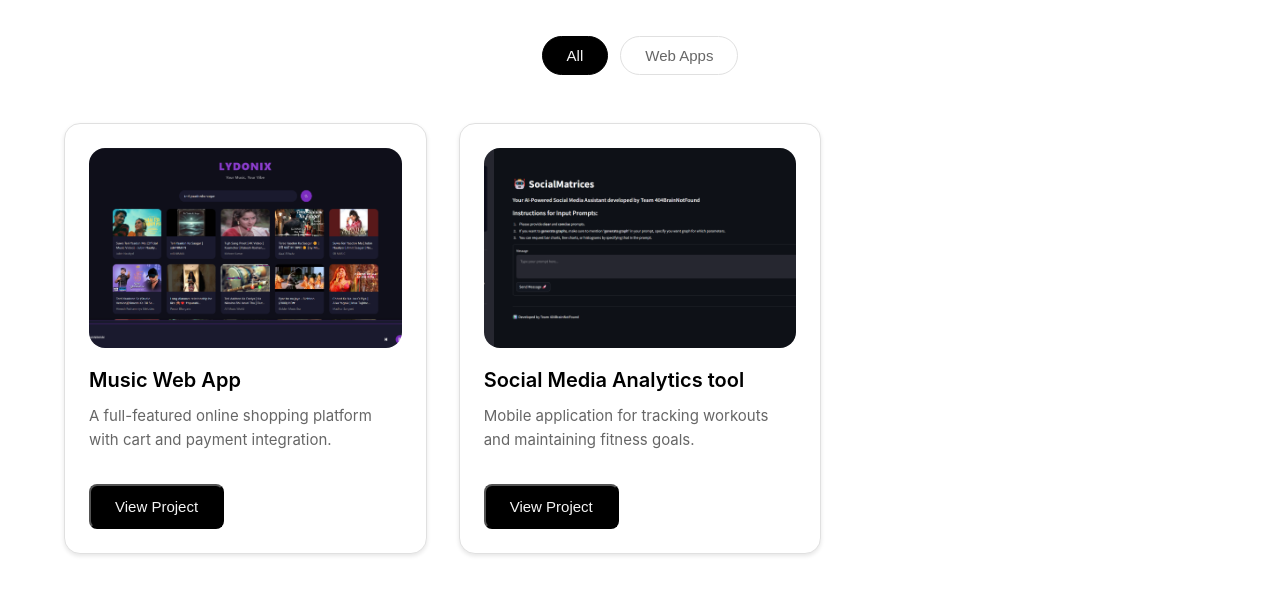
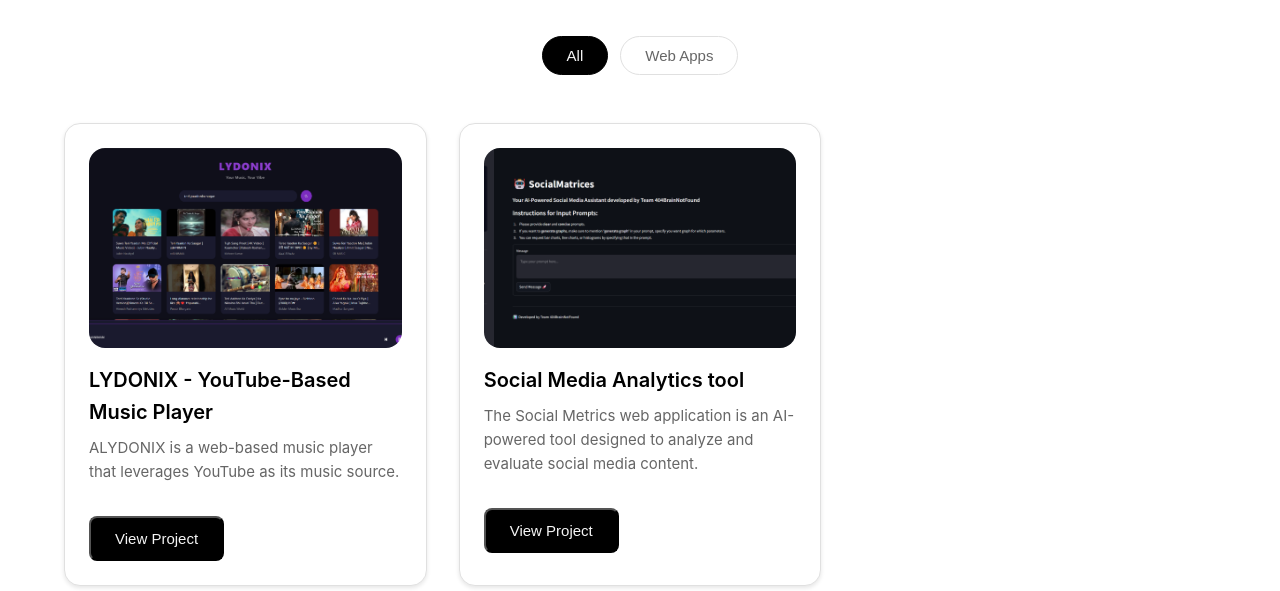
Before and after one commit to ANIMANxd/PORTFOLIO, a plain HTML site: page projects.html in a window 1280 px wide. Shown: the part 209-800 px from the top of the page. Drawn offline with Linux system fonts and the light colour scheme.

Commit message:
Update project descriptions for clarity and accuracy

```diff
--- a/projects.html
+++ b/projects.html
@@ -46,8 +46,8 @@
                 <div class="project-image">
                     <img src="images/music.png" alt="Project Image">
                 </div>
-                <h3>Music Web App</h3>
-                <p>A full-featured online shopping platform with cart and payment integration.</p>
+                <h3>LYDONIX - YouTube-Based Music Player</h3>
+                <p>ALYDONIX is a web-based music player that leverages YouTube as its music source.</p>
                 <button class="project-link" data-project="music">View Project</button>
             </div>
 
@@ -57,13 +57,9 @@
                     <img src="images/sma.png" alt="Project Image">
                 </div>
                 <h3>Social Media Analytics tool</h3>
-                <p>Mobile application for tracking workouts and maintaining fitness goals.</p>
-                <button class="project-link" data-project="fitness">View Project</button>
+                <p>The Social Metrics web application is an AI-powered tool designed to analyze and evaluate social media content.</p>
+                <button class="project-link" data-project="socialanalytics">View Project</button>
             </div>
-
-
-
-            <!-- Add more project cards as needed -->
         </div>
     </section>
 
@@ -79,7 +75,7 @@
                 <div class="project-gallery"></div>
                 <div class="project-info">
                     <div class="info-section">
-                        <h3>Overview</h3>
+                        <h3>Project Overview</h3>
                         <p id="modal-overview"></p>
                     </div>
                     <div class="info-section">
--- a/script.js
+++ b/script.js
@@ -80,20 +80,21 @@
     const liveLink = document.getElementById('live-link');
     const githubLink = document.getElementById('github-link');
 
-    const projectData = { // Store project details.  *Important:  Matching the data-project attribute in HTML.*
+    const projectData = {
         music: {
-            title: 'Music Web App',
-            overview: 'A dynamic music streaming app with playlists, user accounts, and artist profiles.',
-            tech: ['React', 'Node.js', 'Express', 'MongoDB'],
-            liveLink: 'https://example.com/music-app', // Replace with actual link
-            githubLink: 'https://github.com/yourusername/music-app' // Replace with actual link
+            title: 'LYDONIX - YouTube-Based Music Player',
+            overview: 'LYDONIX is a web application designed to provide users with a seamless music streaming experience by leveraging YouTube as its primary content source. The platform allows users to search for and play music videos directly from YouTube while offering an intuitive and modern interface. In addition to standard playback controls, LYDONIX provides features such as volume management, track progress control, and a login system for a more personalized experience.',
+            tech: ['HTML', 'CSS3', 'JavaScript', 'Youtube Data API v3'],
+            liveLink: 'https://animanxd.github.io/Lydonix-Music-app/', // Replace with actual link
+            githubLink: 'https://github.com/ANIMANxd/Lydonix-Music-app' // Replace with actual link
         },
-        fitness: {
+        socialanalytics: {
             title: 'Social Media Analytics tool',
-            overview: 'A fitness tracker providing workout logging, goal setting, and progress visualization.',
-            tech: ['Flutter', 'Firebase', 'Dart'],
-            liveLink: 'https://example.com/fitness-app', // Replace with actual link
-            githubLink: 'https://github.com/yourusername/fitness-app' // Replace with actual link
+            overview: `The Social Metrics web application is an AI-powered tool designed to analyze and evaluate social media content. Built using AstraDB for efficient data management and LangFlow for AI-driven insights, the application provides sentiment analysis, trend detection, and content evaluation. It enables users to extract meaningful insights from social media platforms through an intuitive and interactive Streamlit interface.
+                        The application leverages natural language processing (NLP) to identify patterns and trends, offering a streamlined way to interpret social media metrics. AstraDB ensures scalable and low-latency data storage, while LangFlow simplifies AI model deployment with low-code integration. Hosted on Streamlit, the web app is accessible and easy to deploy, making it a valuable tool for individuals and businesses looking to understand social media trends effectively.`,
+            tech: ['Python', 'Streamlit', 'Langflow', 'AstraDB', 'OpenAI - API', ],
+            liveLink: 'https://404brainnotfound-level-super-mind.streamlit.app//', // Replace with actual link
+            githubLink: 'https://github.com/ANIMANxd/Social-Matrices' // Replace with actual link
         }
 
     };
@@ -168,7 +169,7 @@
 
     // --- End Project Filtering & Modal Logic ---
 
-    // Add scroll-triggered animations for project cards
+
     projectCards.forEach((card, index) => {
         card.style.opacity = '0';
         card.style.transform = 'translateY(20px)';
--- a/styles.css
+++ b/styles.css
@@ -1063,6 +1063,7 @@
 ::-webkit-scrollbar {
     width: 10px;
     height: 10px;
+
 }
 
 ::-webkit-scrollbar-track {
```
